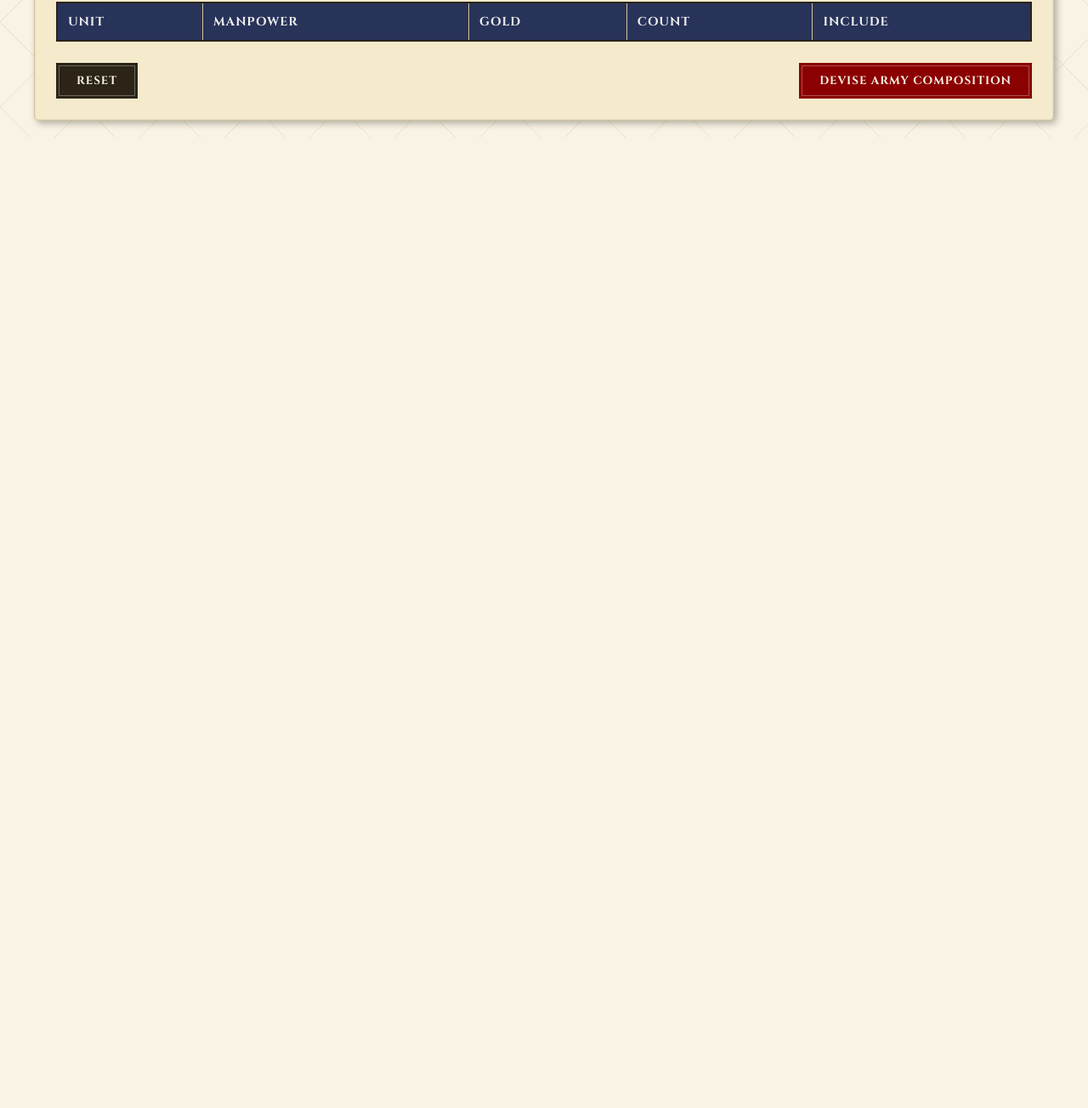
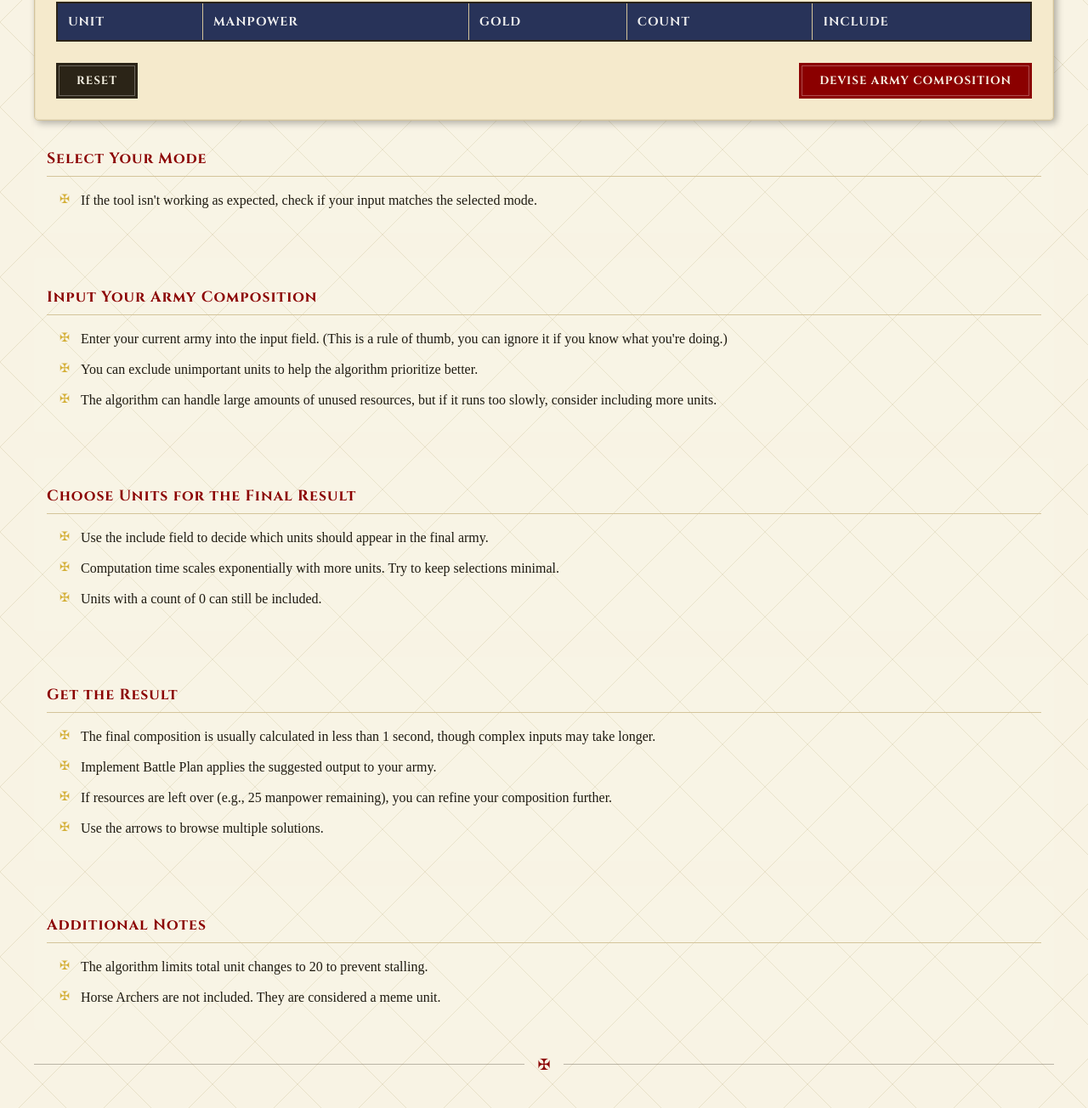
Before and after one commit to absoluteDumbass/Army-Composition-Optimiser, a plain HTML site: page index.html in a window 1280 px wide. Shown: the part 774-2078 px from the top of the page at 85% size. Before the commit the page ends 936 px from the top, so only its background shows below. Drawn offline with Linux system fonts and the light colour scheme; a web font is replaced by a local one.

Commit message:
Update index.html

```diff
--- a/index.html
+++ b/index.html
@@ -144,6 +144,62 @@
                     <div class="guide-section">
                         <h4>Additional Notes</h4>
                         <ul>
+                            <li>We wish you a happy day!</li>
+                        </ul>
+                    </div>
+
+                    <div class="decoration">
+                        <hr><span>✠</span><hr>
+                    </div>
+                </div>
+            </div>
+        </div>
+    </div>
+
+    <script src="./config.js">
+    </script>
+    <script src="./production.js">
+    </script>
+</body>
+</html>
+                    <div class="guide-section">
+                        <h4>Select Your Mode</h4>
+                        <ul>
+                            <li>If the tool isn't working as expected, check if your input matches the selected mode.</li>
+                        </ul>
+                    </div>
+
+                    <div class="guide-section">
+                        <h4>Input Your Army Composition</h4>
+                        <ul>
+                            <li>Enter your current army into the input field. (This is a rule of thumb, you can ignore it if you know what you're doing.)</li>
+                            <li>You can exclude unimportant units to help the algorithm prioritize better.</li>
+                            <li>The algorithm can handle large amounts of unused resources, but if it runs too slowly, consider including more units.</li>
+                        </ul>
+                    </div>
+
+                    <div class="guide-section">
+                        <h4>Choose Units for the Final Result</h4>
+                        <ul>
+                            <li>Use the include field to decide which units should appear in the final army.</li>
+                            <li>Computation time scales exponentially with more units. Try to keep selections minimal.</li>
+                            <li>Units with a count of 0 can still be included.</li>
+                        </ul>
+                    </div>
+
+                    <div class="guide-section">
+                        <h4>Get the Result</h4>
+                        <ul>
+                            <li>The final composition is usually calculated in less than 1 second, though complex inputs may take longer.</li>
+                            <li>Implement Battle Plan applies the suggested output to your army.</li>
+                            <li>If resources are left over (e.g., 25 manpower remaining), you can refine your composition further.</li>
+                            <li>Use the arrows to browse multiple solutions.</li>
+                        </ul>
+                    </div>
+
+                    <div class="guide-section">
+                        <h4>Additional Notes</h4>
+                        <ul>
                             <li>The algorithm limits total unit changes to 20 to prevent stalling.</li>
                             <li>Horse Archers are not included. They are considered a meme unit.</li>
                         </ul>
```
